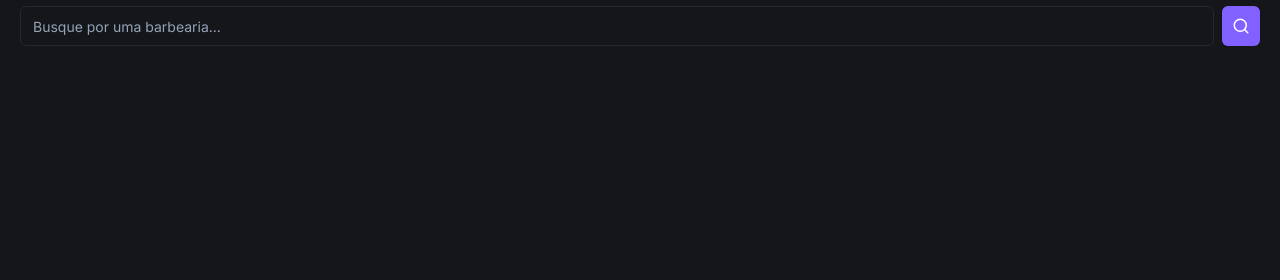
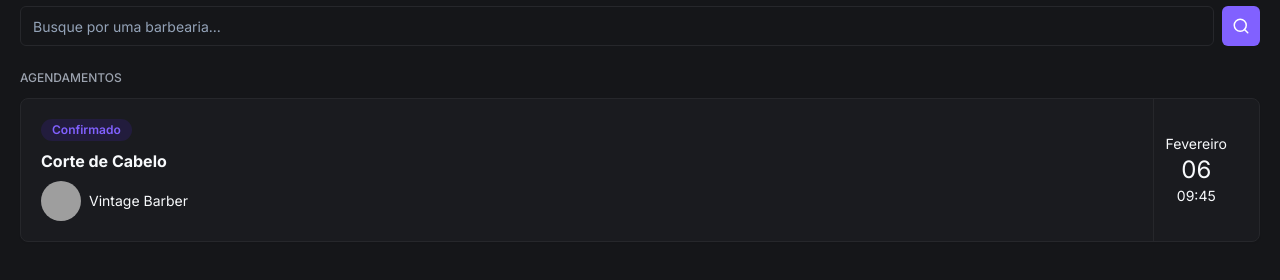
Before and after one commit to igorsantos13/fsw-barber, a Next.js app: page / in a window 1280 px wide. Shown: the part 218-498 px from the top of the page. Built offline with nearby package versions, Linux system fonts and the light colour scheme; grey boxes are pictures that could not be loaded.

Commit message:
feat: add initial booking component

```diff
--- a/app/(home)/page.tsx
+++ b/app/(home)/page.tsx
@@ -1,7 +1,10 @@
+"use client";
+
 import { ptBR } from "date-fns/locale/pt-BR";
 import Header from "../_components/header";
 import { format } from "date-fns";
 import Search from "./_components/search";
+import BookingItem from "../_components/bookingItem";
 export default function Home() {
   return (
     <div>
@@ -19,6 +22,13 @@
       <div className="px-5 mt-6">
         <Search />
       </div>
+
+      <div className="px-5 mt-6">
+        <h2 className="uppercase text-xs text-gray-400 font-medium mb-3">
+          Agendamentos
+        </h2>
+        <BookingItem />
+      </div>
     </div>
   );
 }
--- /dev/null
+++ b/app/_components/bookingItem.tsx
@@ -0,0 +1,40 @@
+import React from "react";
+import { Card, CardContent } from "./ui/card";
+import { Badge } from "./ui/badge";
+import { Avatar, AvatarFallback, AvatarImage } from "./ui/avatar";
+
+function BookingItem() {
+  return (
+    <Card>
+      <CardContent className="p-5 flex justify-between py-0">
+        <div className="flex flex-col gap-2 py-5">
+          <Badge className="bg-[#221C3D] text-primary hover:bg-[#221C3D] w-fit">
+            Confirmado
+          </Badge>
+          <h2 className="font-bold">Corte de Cabelo</h2>
+
+          <div className="flex items-center gap-2">
+            <Avatar>
+              <AvatarImage
+                src="https://utfs.io/f/c97a2dc9-cf62-468b-a851-bfd2bdde775f-16p.png"
+                alt="xd"
+              />
+
+              <AvatarFallback>A</AvatarFallback>
+            </Avatar>
+
+            <h3 className="text-sm">Vintage Barber</h3>
+          </div>
+        </div>
+
+        <div className="flex flex-col items-center justify-center px-3 border-l border-solid border-secondary">
+          <p className="text-sm">Fevereiro</p>
+          <p className="text-2xl">06</p>
+          <p className="text-sm">09:45</p>
+        </div>
+      </CardContent>
+    </Card>
+  );
+}
+
+export default BookingItem;
--- /dev/null
+++ b/app/_components/ui/avatar.tsx
@@ -0,0 +1,50 @@
+"use client"
+
+import * as React from "react"
+import * as AvatarPrimitive from "@radix-ui/react-avatar"
+
+import { cn } from "@/app/_lib/utils"
+
+const Avatar = React.forwardRef<
+  React.ElementRef<typeof AvatarPrimitive.Root>,
+  React.ComponentPropsWithoutRef<typeof AvatarPrimitive.Root>
+>(({ className, ...props }, ref) => (
+  <AvatarPrimitive.Root
+    ref={ref}
+    className={cn(
+      "relative flex h-10 w-10 shrink-0 overflow-hidden rounded-full",
+      className
+    )}
+    {...props}
+  />
+))
+Avatar.displayName = AvatarPrimitive.Root.displayName
+
+const AvatarImage = React.forwardRef<
+  React.ElementRef<typeof AvatarPrimitive.Image>,
+  React.ComponentPropsWithoutRef<typeof AvatarPrimitive.Image>
+>(({ className, ...props }, ref) => (
+  <AvatarPrimitive.Image
+    ref={ref}
+    className={cn("aspect-square h-full w-full", className)}
+    {...props}
+  />
+))
+AvatarImage.displayName = AvatarPrimitive.Image.displayName
+
+const AvatarFallback = React.forwardRef<
+  React.ElementRef<typeof AvatarPrimitive.Fallback>,
+  React.ComponentPropsWithoutRef<typeof AvatarPrimitive.Fallback>
+>(({ className, ...props }, ref) => (
+  <AvatarPrimitive.Fallback
+    ref={ref}
+    className={cn(
+      "flex h-full w-full items-center justify-center rounded-full bg-muted",
+      className
+    )}
+    {...props}
+  />
+))
+AvatarFallback.displayName = AvatarPrimitive.Fallback.displayName
+
+export { Avatar, AvatarImage, AvatarFallback }
--- /dev/null
+++ b/app/_components/ui/badge.tsx
@@ -0,0 +1,36 @@
+import * as React from "react"
+import { cva, type VariantProps } from "class-variance-authority"
+
+import { cn } from "@/app/_lib/utils"
+
+const badgeVariants = cva(
+  "inline-flex items-center rounded-full border px-2.5 py-0.5 text-xs font-semibold transition-colors focus:outline-none focus:ring-2 focus:ring-ring focus:ring-offset-2",
+  {
+    variants: {
+      variant: {
+        default:
+          "border-transparent bg-primary text-primary-foreground hover:bg-primary/80",
+        secondary:
+          "border-transparent bg-secondary text-secondary-foreground hover:bg-secondary/80",
+        destructive:
+          "border-transparent bg-destructive text-destructive-foreground hover:bg-destructive/80",
+        outline: "text-foreground",
+      },
+    },
+    defaultVariants: {
+      variant: "default",
+    },
+  }
+)
+
+export interface BadgeProps
+  extends React.HTMLAttributes<HTMLDivElement>,
+    VariantProps<typeof badgeVariants> {}
+
+function Badge({ className, variant, ...props }: BadgeProps) {
+  return (
+    <div className={cn(badgeVariants({ variant }), className)} {...props} />
+  )
+}
+
+export { Badge, badgeVariants }
--- a/package.json
+++ b/package.json
@@ -13,6 +13,7 @@
   },
   "dependencies": {
     "@prisma/client": "^5.9.0",
+    "@radix-ui/react-avatar": "^1.0.4",
     "@radix-ui/react-slot": "^1.0.2",
     "class-variance-authority": "^0.7.0",
     "clsx": "^2.1.0",
```
Also changed, not shown: 1 other file (tests, documents, lock files or other folders).
